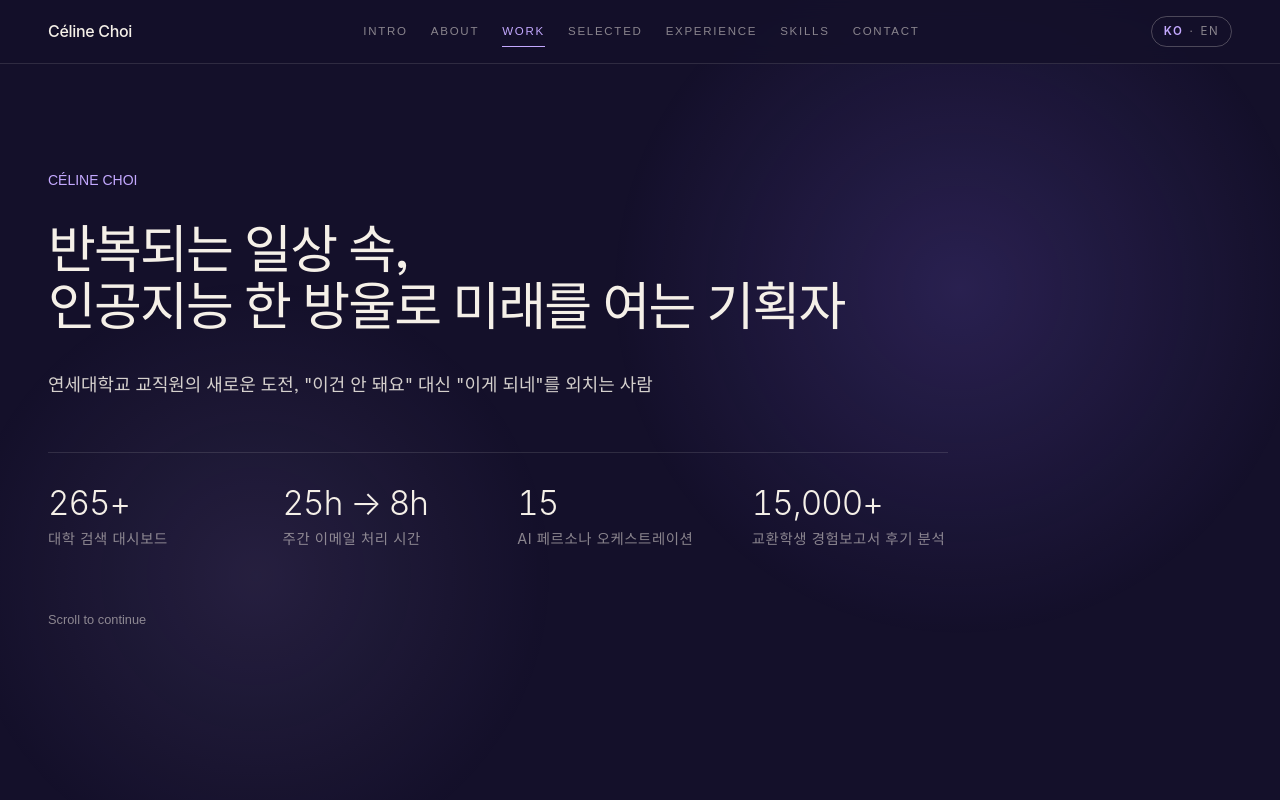
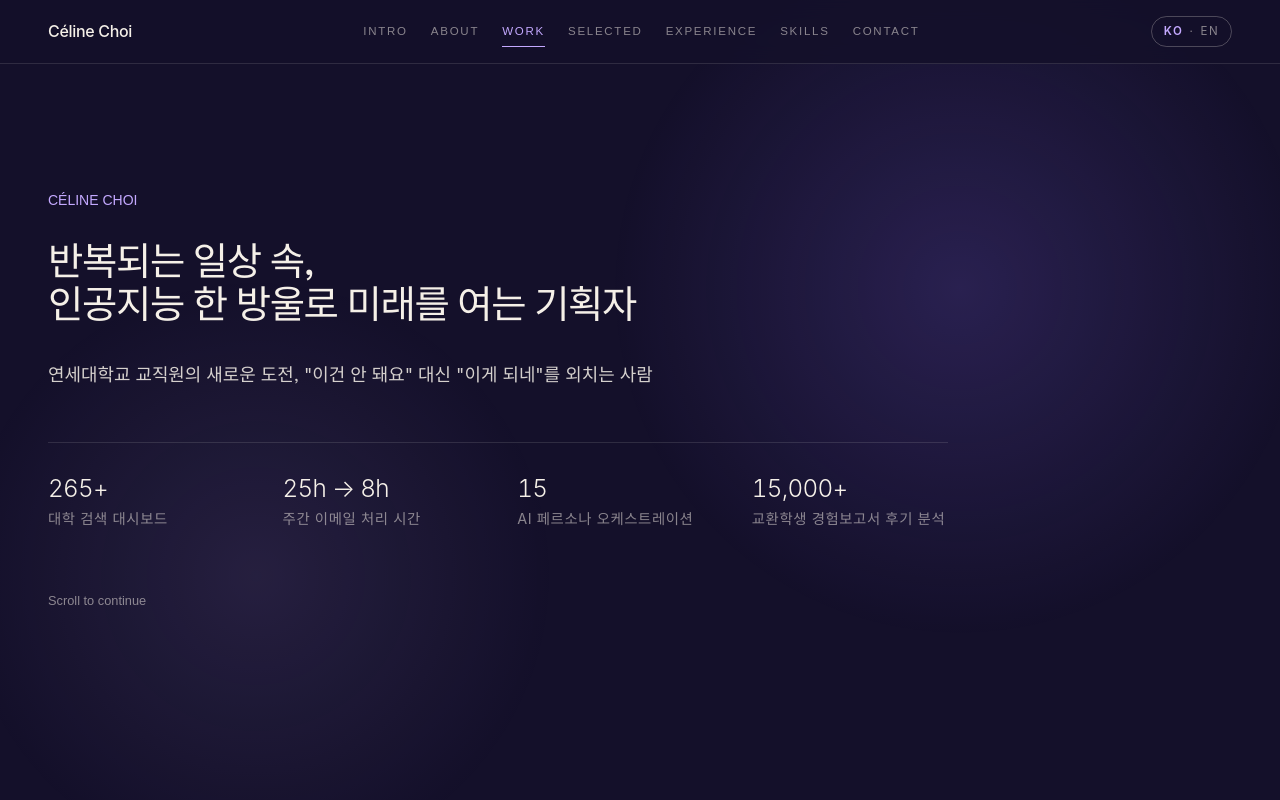
Before and after one commit to lovelyhp/celine-portfolio, a React (Vite) app: page / in a window 1280 px wide. Shown: the top 800 px of the page. Built offline with nearby package versions, Linux system fonts and the light colour scheme; a web font is replaced by a local one.

Commit message:
Update Hero.css

```diff
--- a/src/sections/Hero.css
+++ b/src/sections/Hero.css
@@ -11,13 +11,14 @@
   margin-bottom: 0.5rem;
 }
 .hero-headline {
-  font-size: clamp(1.75rem, 4.2vw, 3.25rem);
+  font-size: clamp(1.4rem, 3.2vw, 2.4rem);
   font-weight: 500;
   color: var(--cream);
-  max-width: 32ch;
-  letter-spacing: -0.025em;
-  line-height: 1.25;
+  max-width: 42ch;
+  letter-spacing: -0.02em;
+  line-height: 1.3;
   white-space: pre-line;
+  word-break: keep-all;
 }
 .hero-sub {
   font-size: clamp(1rem, 1.4vw, 1.15rem);
@@ -36,12 +37,13 @@
   max-width: 900px;
 }
 .hero-stat-value {
-  font-size: clamp(1.5rem, 2.6vw, 2.15rem);
+  font-size: clamp(1.2rem, 1.9vw, 1.65rem);
   font-weight: 400;
   color: var(--cream);
   line-height: 1.1;
   margin-bottom: 0.5rem;
   white-space: nowrap;
+  word-break: keep-all;
 }
 .hero-stat-label {
   font-size: 0.9rem;
```
